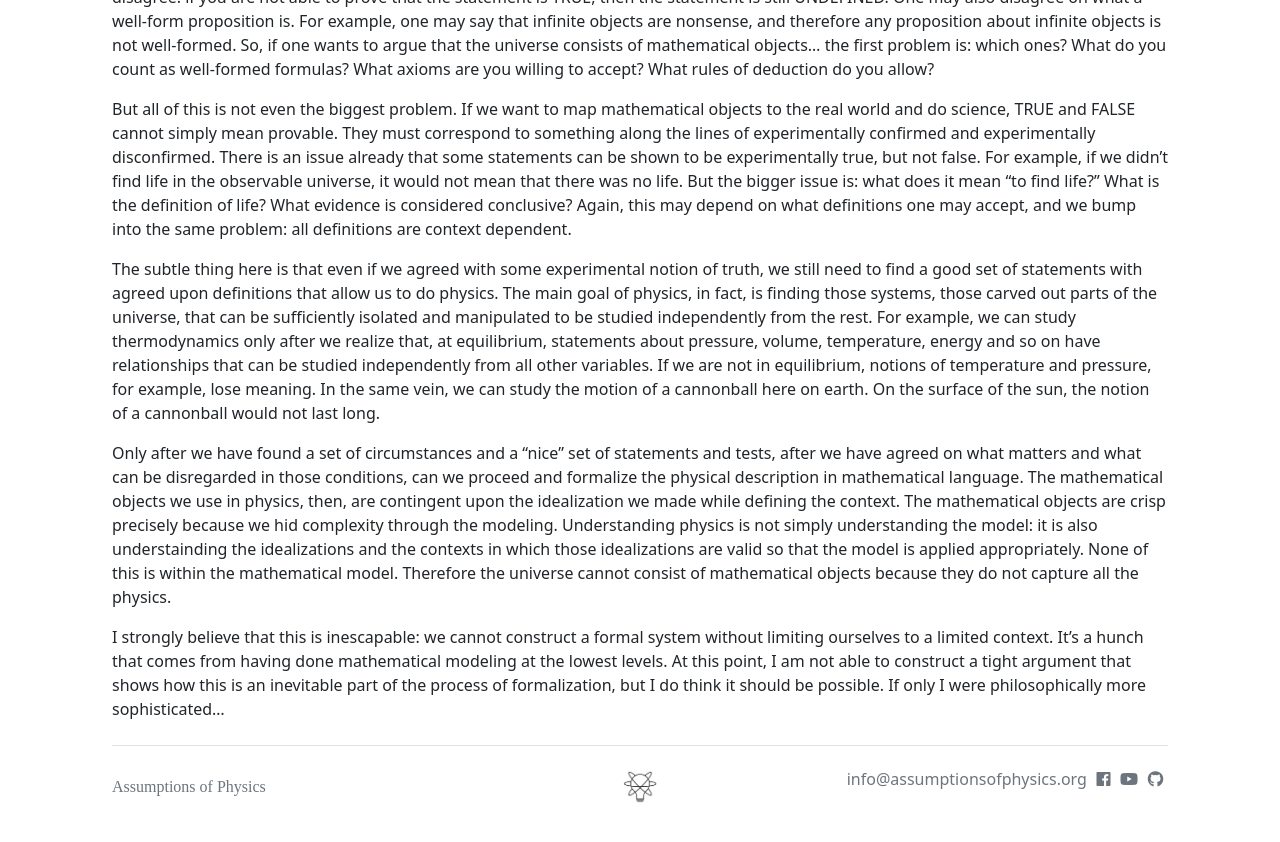
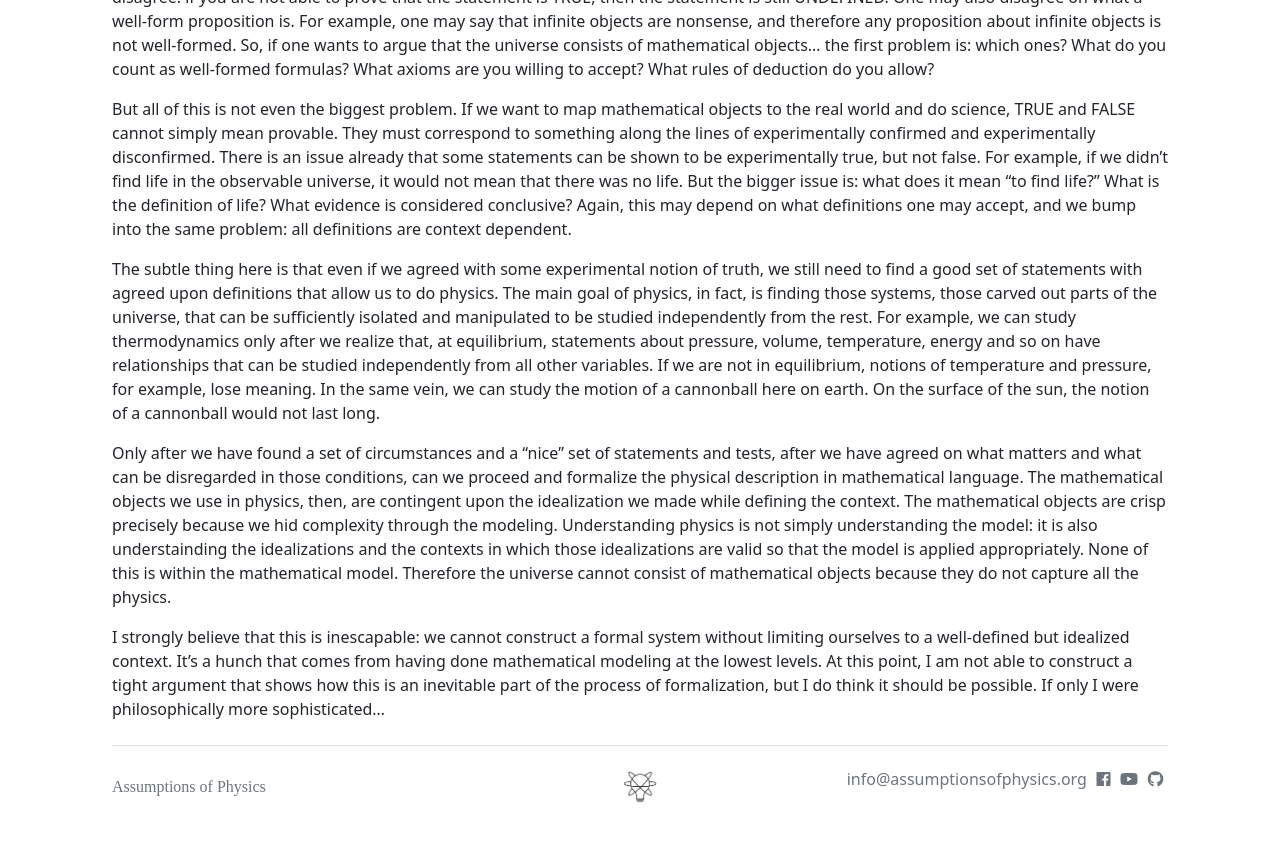
Before and after one commit to assumptionsofphysics/assumptionsofphysics.github.io, a Jekyll site: the page built from _essays/2025-09-15-universe-is-not-math.md, in a window 1280 px wide and 900 px high, scrolled down 734 px. Shown: the top 842 px of the window. Built offline with Jekyll 4.4.1, drawn with Linux system fonts in a browser that asks for light colours; nearby versions of some CDN libraries; some web fonts are replaced.

Commit message:
Essay update

```diff
--- a/_essays/2025-09-15-universe-is-not-math.md
+++ b/_essays/2025-09-15-universe-is-not-math.md
@@ -20,4 +20,4 @@ The subtle thing here is that even if we agreed with some experimental notion of
 
 Only after we have found a set of circumstances and a "nice" set of statements and tests, after we have agreed on what matters and what can be disregarded in those conditions, can we proceed and formalize the physical description in mathematical language. The mathematical objects we use in physics, then, are contingent upon the idealization we made while defining the context. The mathematical objects are crisp precisely because we hid complexity through the modeling. Understanding physics is not simply understanding the model: it is also understainding the idealizations and the contexts in which those idealizations are valid so that the model is applied appropriately. None of this is within the mathematical model. Therefore the universe cannot consist of mathematical objects because they do not capture all the physics.
 
-I strongly believe that this is inescapable: we cannot construct a formal system without limiting ourselves to a limited context. It's a hunch that comes from having done mathematical modeling at the lowest levels. At this point, I am not able to construct a tight argument that shows how this is an inevitable part of the process of formalization, but I do think it should be possible. If only I were philosophically more sophisticated...
+I strongly believe that this is inescapable: we cannot construct a formal system without limiting ourselves to a well-defined but idealized context. It's a hunch that comes from having done mathematical modeling at the lowest levels. At this point, I am not able to construct a tight argument that shows how this is an inevitable part of the process of formalization, but I do think it should be possible. If only I were philosophically more sophisticated...
```
